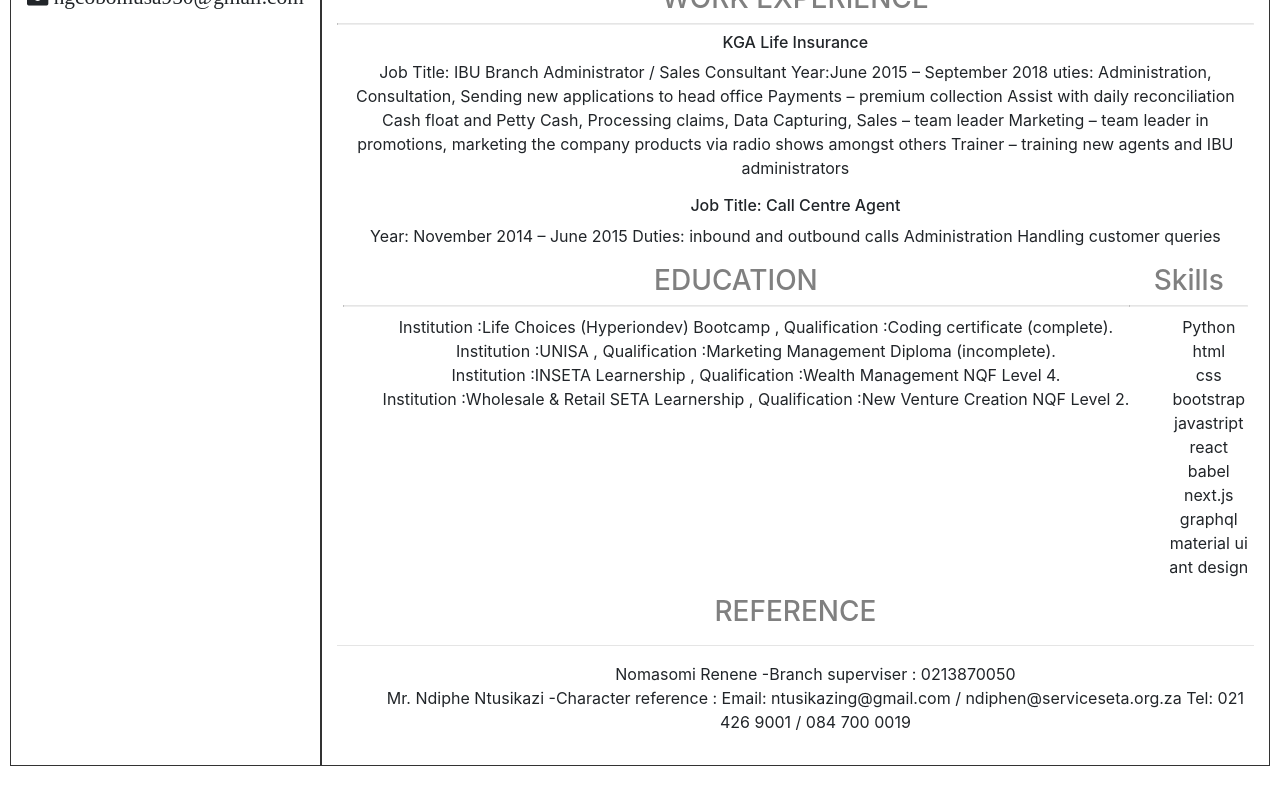
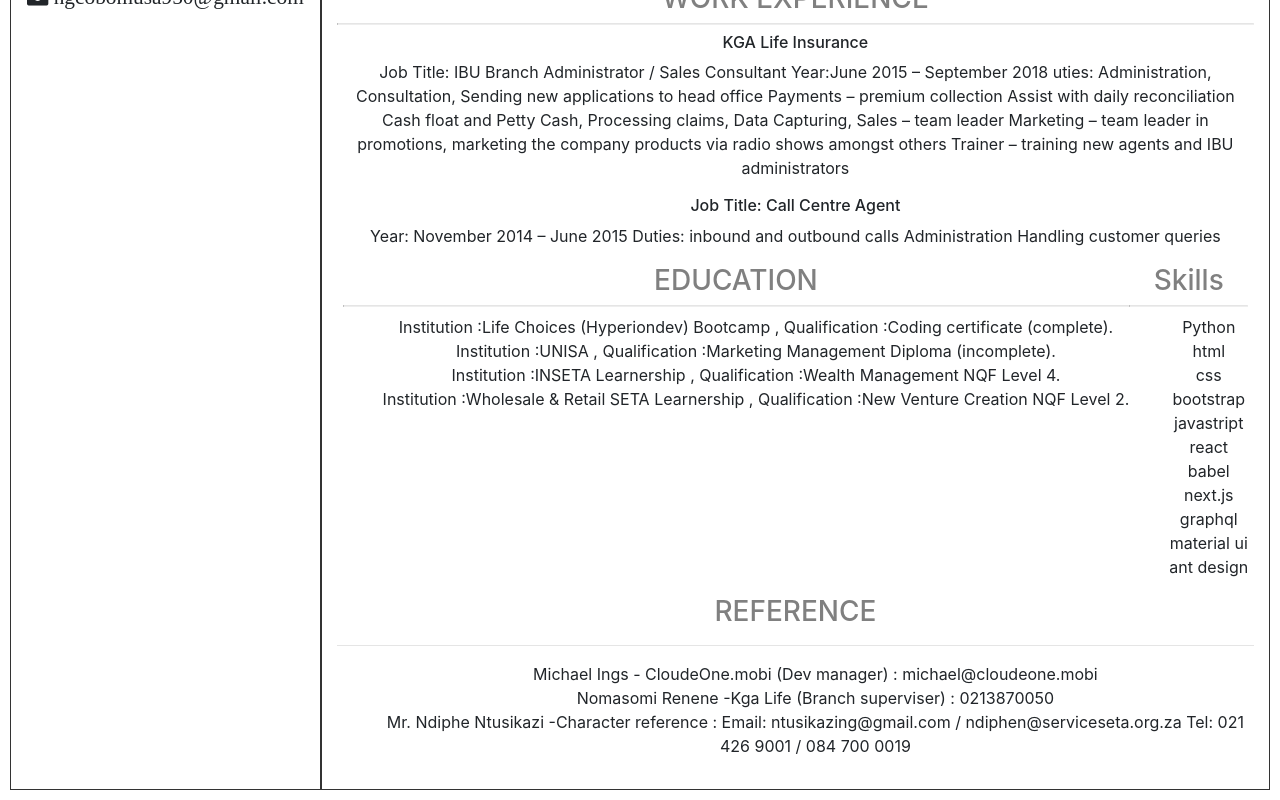
Before and after one commit to Ngcobo950/Online, a React (Create React App) app: page / in a window 1280 px wide. Shown: the part 280-1080 px from the top of the page. Before the commit the page ends 1056 px from the top, so only its background shows below. Built offline with nearby package versions, Linux system fonts and the light colour scheme; the HTML template or start-up script is replaced by a standard one.

Commit message:
Added reference
Michael

```diff
--- a/src/component/Reference.js
+++ b/src/component/Reference.js
@@ -6,7 +6,8 @@
 		<h3>REFERENCE</h3>
 		<hr id="Ref"/>
 		<ul id="footer">
-			<li>Nomasomi Renene -Branch superviser : 0213870050</li>
+			<li>Michael Ings - CloudeOne.mobi (Dev manager) : michael@cloudeone.mobi</li>
+			<li>Nomasomi Renene -Kga Life (Branch superviser) : 0213870050</li>
 			<li>Mr. Ndiphe Ntusikazi -Character reference :
 			Email: ntusikazing@gmail.com / ndiphen@serviceseta.org.za Tel: 021 426 9001 / 084 700 0019</li>
 
```
